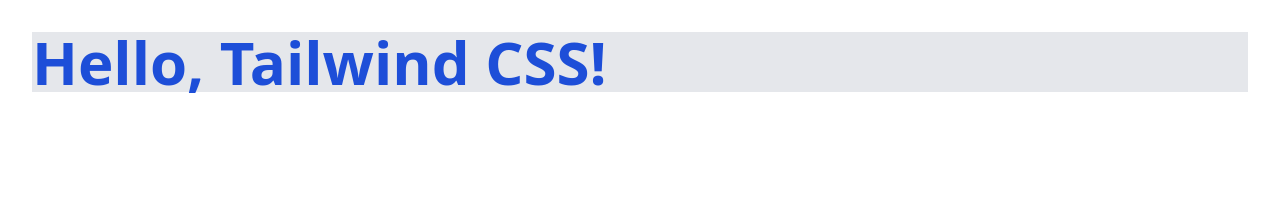
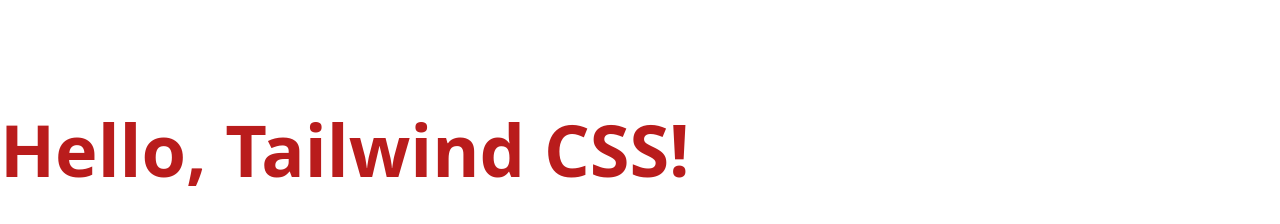
Before and after one commit to ukigumo-shiina3/tailwindcss, a website: page index.html in a window 1280 px wide. Drawn offline with Linux system fonts and the light colour scheme.

Commit message:
Just-in-Time Mode導入

```diff
--- a/index.html
+++ b/index.html
@@ -8,6 +8,6 @@
     <title>Document</title>
 </head>
 <body>
-    <h1 class="text-6xl m-8 bg-gray-200 font-bold text-blue-700">Hello, Tailwind CSS!</h1>
+    <h1 class="text-7xl mt-[113px] md:hover:bg-purple-200 font-bold text-red-700">Hello, Tailwind CSS!</h1>
 </body>
 </html>
--- a/package.json
+++ b/package.json
@@ -4,7 +4,7 @@
   "description": "",
   "main": "index.js",
   "scripts": {
-    "dev": "postcss style.css -o dist.css",
+    "dev": "TAILWIND_MODE=watch postcss style.css -o dist.css -w",
     "build": "NODE_ENV=production postcss style.css -o dist.css"
   },
   "keywords": [],
--- a/tailwind.config.js
+++ b/tailwind.config.js
@@ -1,4 +1,5 @@
 module.exports = {
+  mode: "jit",
   purge: ["./index.html"],
   // index.htmlで使われているtailwind cssのクラス以外を削除(未使用クラスの削除)
   darkMode: false, // or 'media' or 'class'
```
Also changed, not shown: dist.css.
